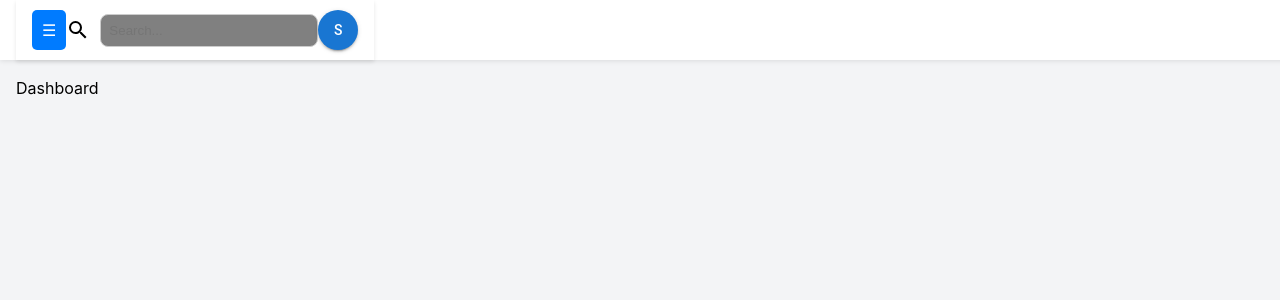
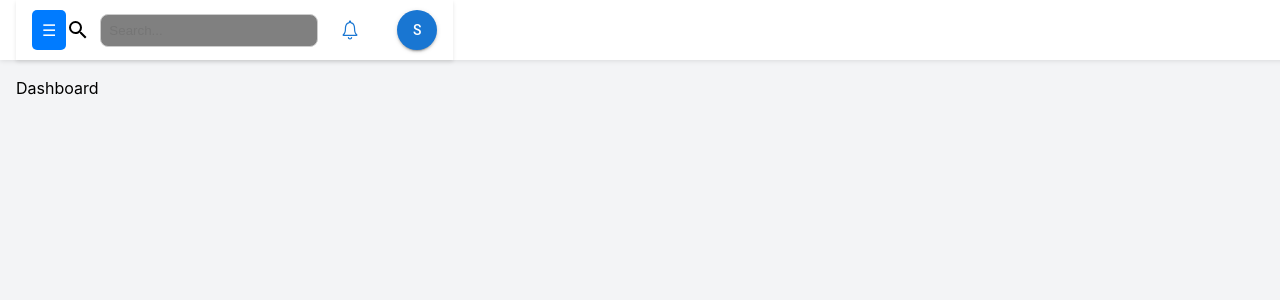
Before and after one commit to kedwards1306/TaskManager, a React (Vite) app: page / in a window 1280 px wide. Both pictures are taken after typing "Sample", "name@example.com", "Sample123" into the empty fields and a click on the button "LOGIN". Shown: the top 300 px of the page. Built offline with nearby package versions, Linux system fonts and the light colour scheme.

Commit message:
Adding the noification alert

```diff
--- a/src/components/App.css
+++ b/src/components/App.css
@@ -68,6 +68,89 @@ background-color: grey;
   cursor: pointer;
   z-index: 1000;
 }
+.user-section {
+    display: flex;
+    align-items: center;
+    gap: 15px; /* Adjust the spacing between avatar and notification */
+
+}
+
+/* bell */
+.regbell {
+height:5px;
+width: 5px;
+
+
+}
+.regbell:hover{
+color:indigo;
+}
+
+/* Popover Button */
+/* Notification Alert */
+.notification-alert {
+  position: relative;
+  display: flex;
+  align-items: center;
+  justify-content: center;
+}
+
+/* Notification Button */
+.notification-button {
+  position: relative;
+  background: none;
+  border: none;
+  cursor: pointer;
+  padding: 0;
+  display: inline-flex;
+  align-items: center;
+  justify-content: center;
+  color: #333;
+}
+
+.notification-button:hover {
+  color: indigo;
+}
+
+/* Notification Badge */
+.notification-badge {
+  position: absolute;
+  top: -5px;
+  right: -5px;
+  background-color: red;
+  color: white;
+  font-size: 10px;
+  font-weight: bold;
+  border-radius: 50%;
+  padding: 2px 6px;
+  display: flex;
+  align-items: center;
+  justify-content: center;
+}
+
+/* Popover Content */
+.popover-content {
+  padding: 10px;
+  min-width: 200px;
+  background-color: #fff;
+  box-shadow: 0 2px 4px rgba(0, 0, 0, 0.2);
+  border-radius: 8px;
+}
+
+.notification-item {
+  padding: 8px 12px;
+  border-bottom: 1px solid #f0f0f0;
+}
+
+.notification-item:last-child {
+  border-bottom: none;
+}
+
+.notification-empty {
+  text-align: center;
+  color: #888;
+  padding: 12px;
+}
 
 /* Responsive */
 @media (max-width: 768px) {
--- a/src/components/NavBar.jsx
+++ b/src/components/NavBar.jsx
@@ -25,8 +25,9 @@ const NavBar = ({ toggleDrawer, isDrawerOpen }) => {
           </div>
 
 
-      {/* User Avatar */}
-          <div>
+          {/* User Avatar */}
+
+          <div className="user-section">
           <NotificationAlert />
         <UserAvatar />
       </div>
--- a/src/components/NotificationAlert.jsx
+++ b/src/components/NotificationAlert.jsx
@@ -1,20 +1,84 @@
-import React from 'react'
+import React, {useState} from 'react'
 import { FaRegBell } from "react-icons/fa";
 import Popover from '@mui/material/Popover';
+import { BiSolidMessage } from "react-icons/bi";
+import { IoIosNotificationsOutline } from "react-icons/io";
+import { Button } from '@mui/material';
+import "./App.css";
 //import Link from 'react-router-dom';
 
+const data = [
 
+];
 const ICONS = {
   alert: (
-<FaRegBell/>
+<FaRegBell className="regbell"/>
   ),
+  message: (
+<BiSolidMessage className=""/>
+  )
 
 };
 
 const NotificationAlert = () => {
+  const [anchorEl, setAnchorEl] = useState(null);
+
+  const handlePopoverOpen = (event) => {
+    setAnchorEl(event.currentTarget);
+  };
+
+  const handlePopoverClose = () => {
+    setAnchorEl(null);
+  };
+
+  const open = Boolean(anchorEl);
+  const readHandler = () => { };
+
+  const callsToAction = [
+    { name: "Cancel", href: "#", icon: "" },
+    {
+      name: "Mark all read", href: "#", icon: "",
+      onClick: () => readHandler("all", ""),
+
+    },
+  ];
   return (
-    <div>
+<div className="notification-alert">
+      <Button
+        className="notification-button"
+        onClick={handlePopoverOpen}
+        aria-describedby={open ? "notification-popover" : undefined}
+      >
+        <IoIosNotificationsOutline size={24} />
+        {data.length > 0 && <span className="notification-badge">{data.length}</span>}
+      </Button>
 
+      <Popover
+        id="notification-popover"
+        open={open}
+        anchorEl={anchorEl}
+        onClose={handlePopoverClose}
+        anchorOrigin={{
+          vertical: "bottom",
+          horizontal: "center",
+        }}
+        transformOrigin={{
+          vertical: "top",
+          horizontal: "center",
+        }}
+      >
+        <div className="popover-content">
+          {data.length > 0 ? (
+            data.map((notification, index) => (
+              <div key={index} className="notification-item">
+                {notification.message}
+              </div>
+            ))
+          ) : (
+            <div className="notification-empty">No new notifications</div>
+          )}
+        </div>
+      </Popover>
     </div>
   )
 }
```
